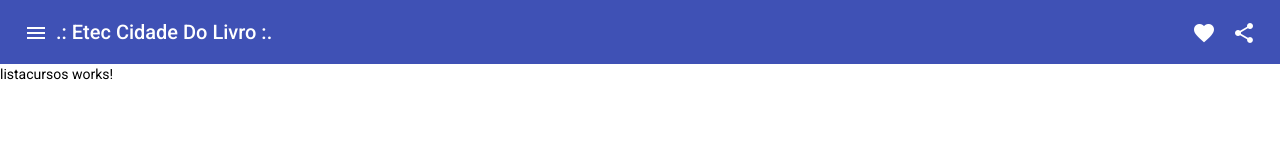
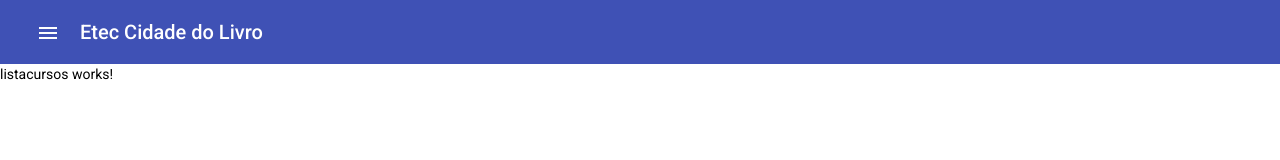
Before and after one commit to AndreLMoreira01/escolaui, an Angular app: page /cursos in a window 1280 px wide. Shown: the top 160 px of the page. Built offline with nearby package versions, Linux system fonts and the light colour scheme.

Commit message:
Criando o Core, models e cursos.json

```diff
--- a/src/app/app.component.html
+++ b/src/app/app.component.html
@@ -1,14 +1,13 @@
+
 <mat-toolbar color="primary">
-  <button mat-icon-button class="example-icon" aria-label="Example icon-button with menu icon">
+  <button mat-button [matMenuTriggerFor]="menu" class="menu">
     <mat-icon>menu</mat-icon>
   </button>
-  <span>.: Etec Cidade Do Livro :.</span>
-  <span class="example-spacer"></span>
-  <button mat-icon-button class="example-icon favorite-icon" aria-label="Example icon-button with heart icon">
-    <mat-icon>favorite</mat-icon>
-  </button>
-  <button mat-icon-button class="example-icon" aria-label="Example icon-button with share icon">
-    <mat-icon>share</mat-icon>
-  </button>
+    <mat-menu #menu="matMenu">
+      <button mat-menu-item >Alunos</button>
+      <button mat-menu-item >Cursos</button>
+    </mat-menu>
+
+  <span>Etec Cidade do Livro</span>
 </mat-toolbar>
 <router-outlet></router-outlet>
```
Also changed, not shown: src/app/app.module.ts (+6 -2 lines), src/app/core/core.module.ts (added, +12 -0 lines), src/app/core/model.ts (added, +10 -0 lines), src/assets/cusos.json (added, +27 -0 lines).
